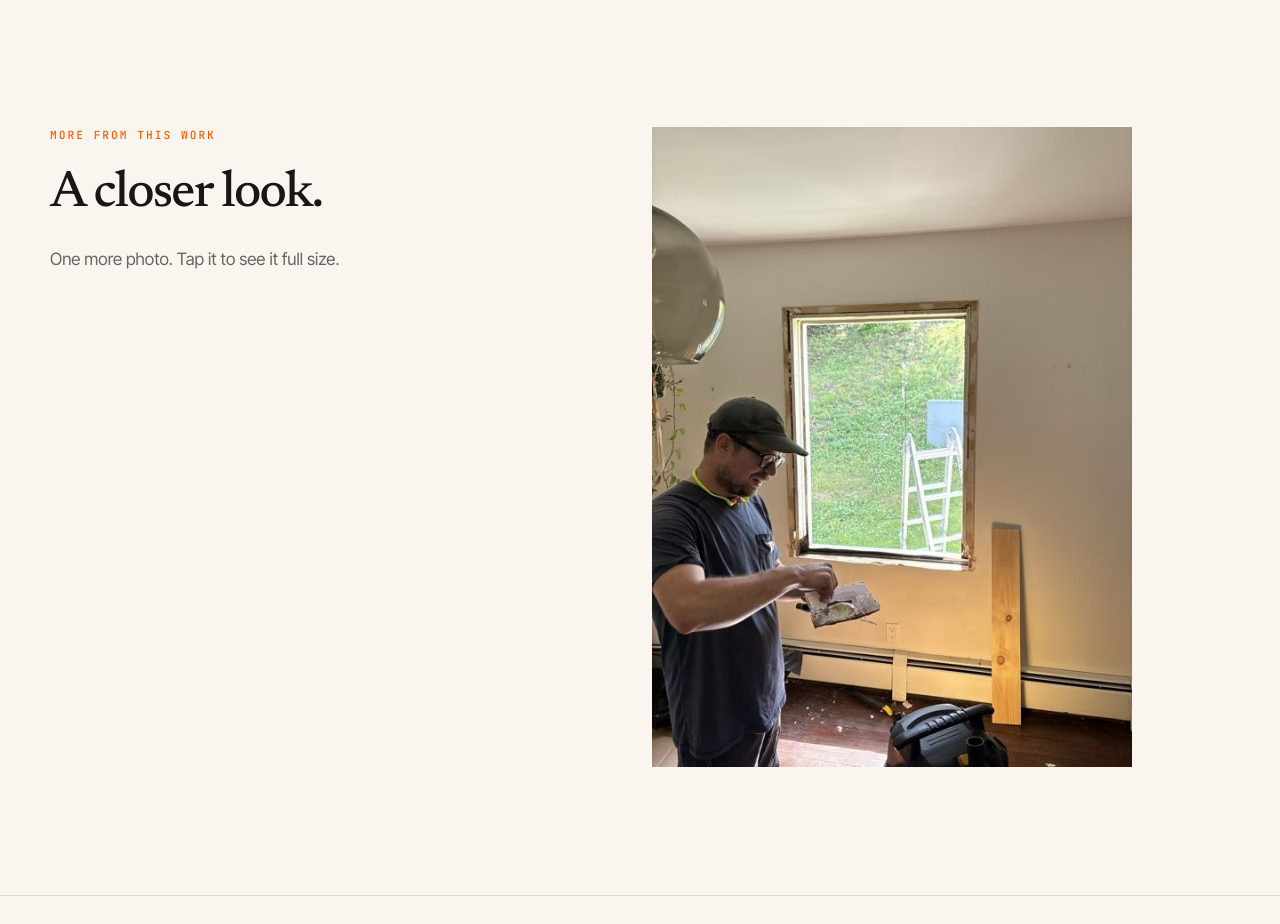
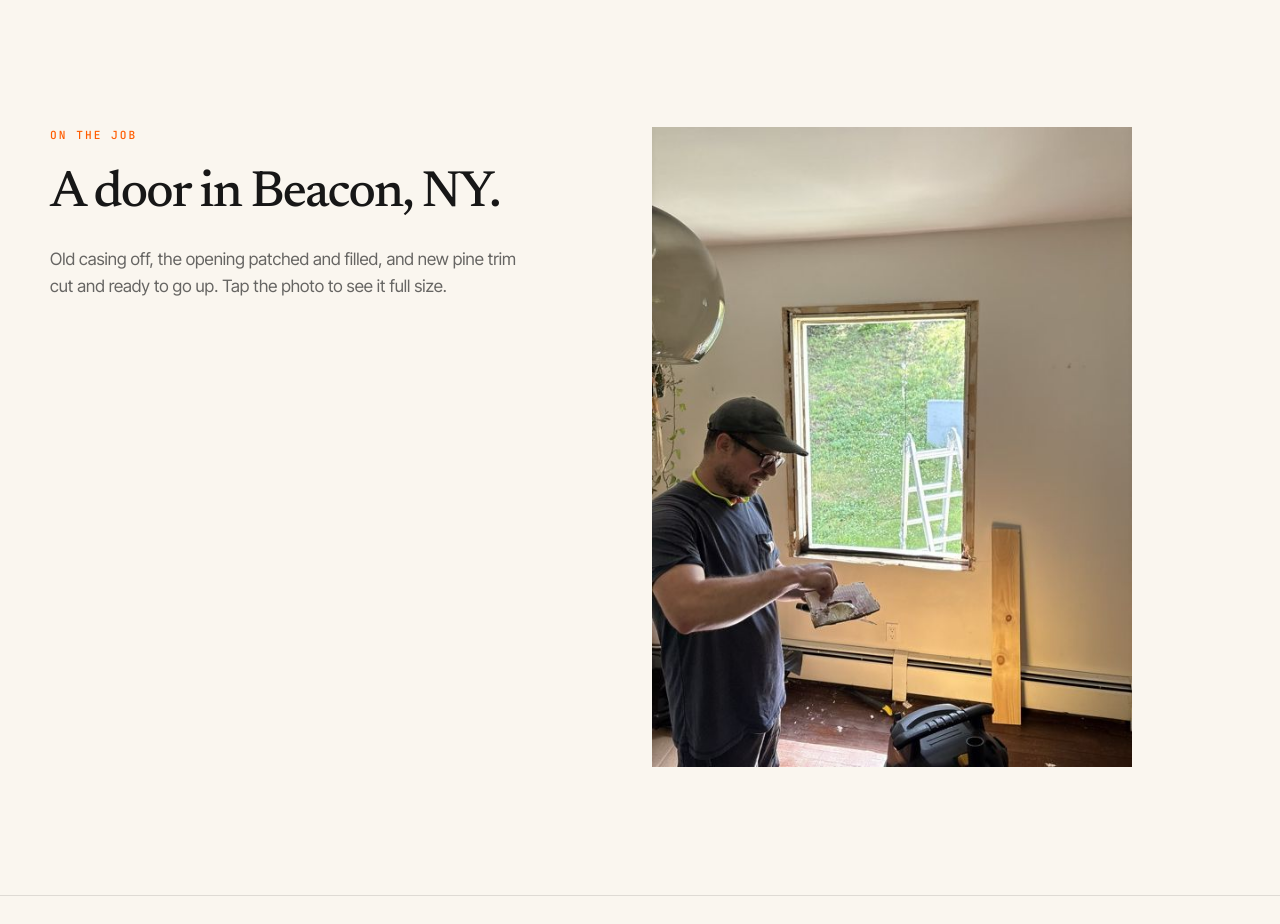
Before and after one commit to kendosa/handymanphillips.com, a plain HTML site: page trim-windows-doors/index.html in a window 1280 px wide. Shown: the part 900-1824 px from the top of the page. Drawn offline with Linux system fonts and the light colour scheme.

Commit message:
Trim page gallery: Beacon door copy
Co-Authored-By: Claude Opus 5.5 <noreply@anthropic.com>

```diff
--- a/trim-windows-doors/index.html
+++ b/trim-windows-doors/index.html
@@ -76,11 +76,11 @@
   <section class="band sp-gallery">
     <div class="container">
       <div class="intro-col sticky reveal">
-        <p class="eyebrow">More from this&nbsp;work</p>
-        <h2 class="section-title">A closer&nbsp;look.</h2>
-        <p class="muted">One more photo. Tap it to see it full&nbsp;size.</p>
+        <p class="eyebrow">On the&nbsp;job</p>
+        <h2 class="section-title">A door in Beacon,&nbsp;NY.</h2>
+        <p class="muted">Old casing off, the opening patched and filled, and new pine trim cut and ready to go up. Tap the photo to see it full&nbsp;size.</p>
       </div>
-      <div class="list-col reveal"><div class="gal" data-gallery="page" data-n="1"><a class="gl" href="/images/work/window-trim-prep.jpg" data-alt="Kenny filling the window opening after pulling the old casing, with new pine trim stock leaned against the wall"><img src="/images/work/window-trim-prep-t.jpg" alt="Kenny filling the window opening after pulling the old casing, with new pine trim stock leaned against the wall" loading="lazy"></a></div></div>
+      <div class="list-col reveal"><div class="gal" data-gallery="page" data-n="1"><a class="gl" href="/images/work/window-trim-prep.jpg" data-alt="Kenny patching around a door opening on a house in Beacon, NY after pulling the old casing, with new pine trim leaned against the wall"><img src="/images/work/window-trim-prep-t.jpg" alt="Kenny patching around a door opening on a house in Beacon, NY after pulling the old casing, with new pine trim leaned against the wall" loading="lazy"></a></div></div>
     </div>
   </section>
 
```
